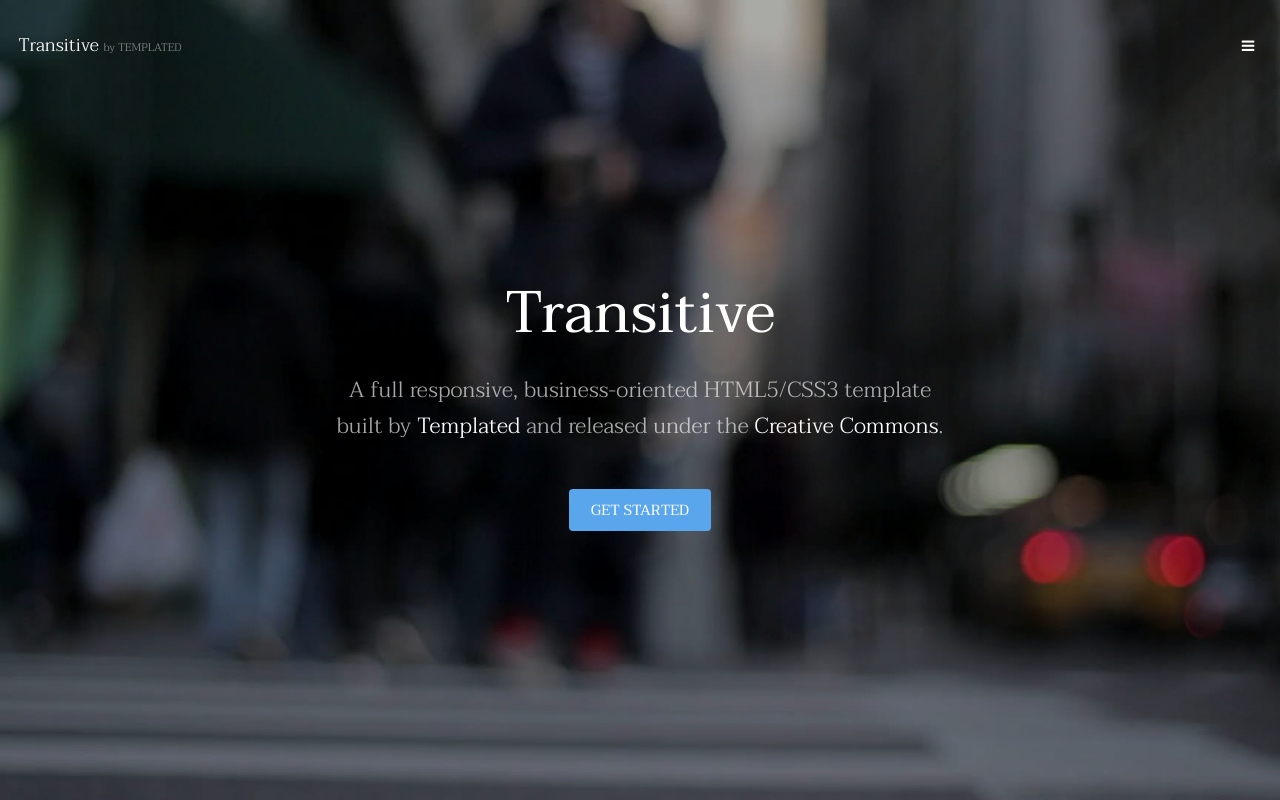
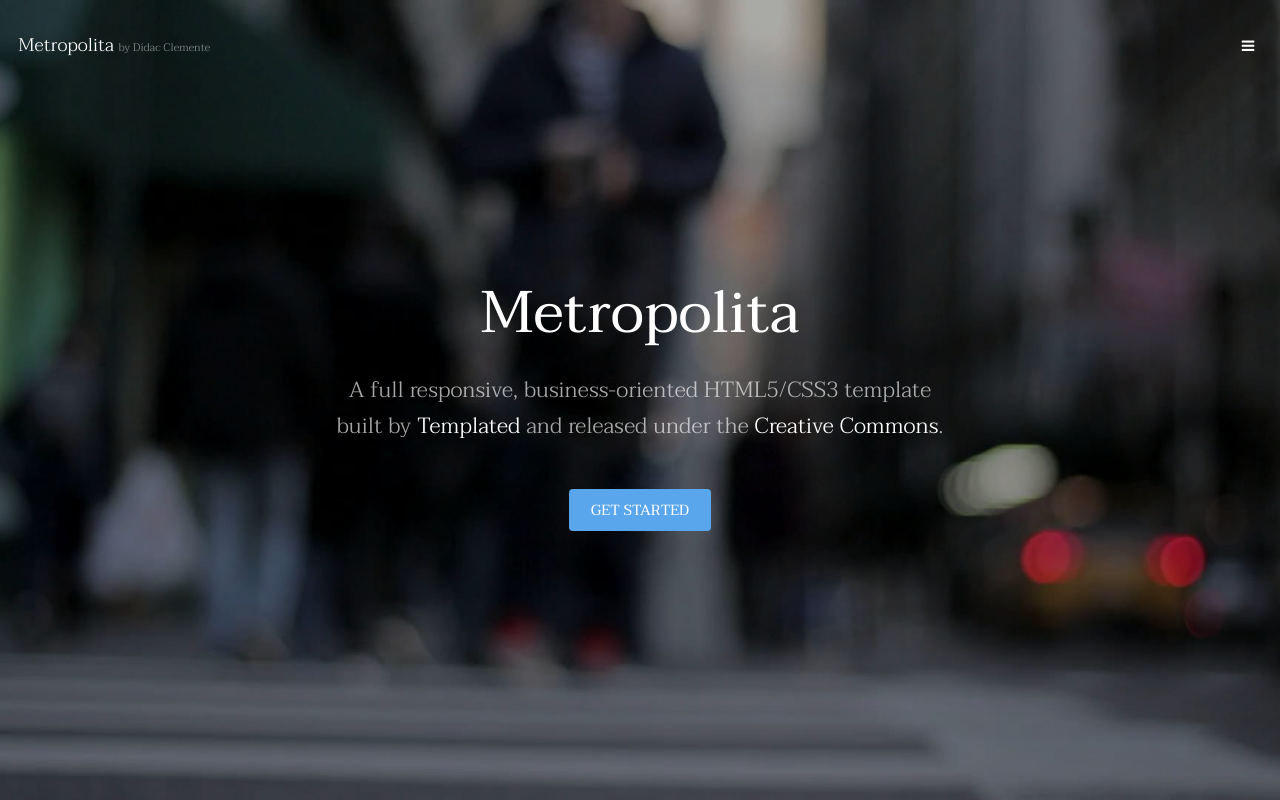
Before and after one commit to clereqdid/04_REP_METROPOLITA, a plain HTML site: page index.html in a window 1280 px wide. Shown: the top 800 px of the page. Drawn offline with Linux system fonts and the light colour scheme.

Commit message:
cambios en la portada por DIDAC

```diff
--- a/index.html
+++ b/index.html
@@ -6,7 +6,7 @@
 -->
 <html>
 	<head>
-		<title>Transitive by TEMPLATED</title>
+		<title>Metropolita by Dídac Clemente</title>
 		<meta charset="utf-8" />
 		<meta name="viewport" content="width=device-width, initial-scale=1" />
 		<link rel="stylesheet" href="assets/css/main.css" />
@@ -15,7 +15,7 @@
 
 		<!-- Header -->
 			<header id="header" class="alt">
-				<div class="logo"><a href="index.html">Transitive <span>by TEMPLATED</span></a></div>
+				<div class="logo"><a href="index.html">Metropolita <span>by Dídac Clemente</span></a></div>
 				<a href="#menu" class="toggle"><span>Menu</span></a>
 			</header>
 
@@ -36,7 +36,7 @@
 		-->
 			<section id="banner" data-video="images/banner">
 				<div class="inner">
-					<h1>Transitive</h1>
+					<h1>Metropolita</h1>
 					<p>A full responsive, business-oriented HTML5/CSS3 template<br />
 					built by <a href="https://templated.co/">Templated</a> and released under the <a href="https://templated.co/license">Creative Commons</a>.</p>
 					<a href="#one" class="button special scrolly">Get Started</a>
```
